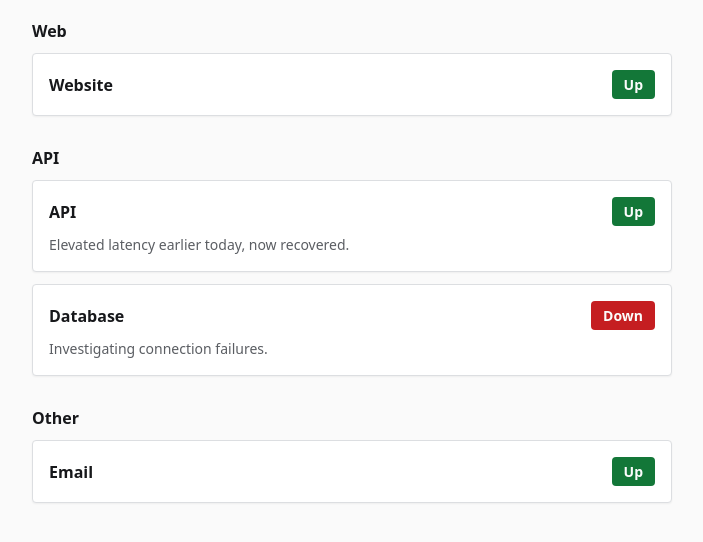
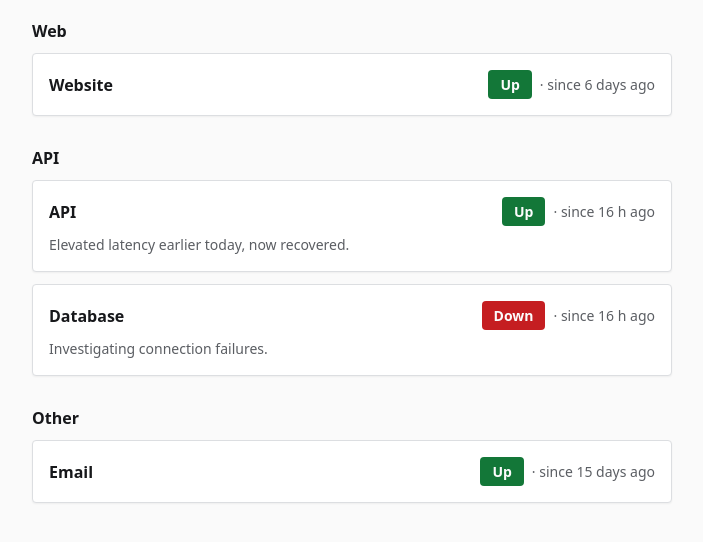
Before and after one commit to LorenzoWynberg/beacon, a plain HTML site: page index.html in a window 1280 px wide. Shown: the part 86-628 px from the top of the page, without its empty margins (288-991 px from the left). Drawn offline with Linux system fonts and the light colour scheme.

Commit message:
feat(RZFCMIVJ): status as object with since; invalid badge for string status
Assisted-by: Trinity/Implementer:claude-sonnet-5-5

```diff
--- a/src/main.js
+++ b/src/main.js
@@ -1,10 +1,10 @@
-import { formatRelativeAge, groupServices, isFutureTimestamp, isStale, parseStatus } from './status.js';
+import { formatRelativeAge, formatSince, groupServices, isFutureTimestamp, isStale, parseStatus } from './status.js';
 
 const list = document.getElementById('services');
 const notices = document.getElementById('notices');
 const updatedEl = document.getElementById('updated');
 
-function serviceItem(s) {
+function serviceItem(s, now) {
   const li = document.createElement('li');
   li.className = 'service';
   const name = document.createElement('span');
@@ -12,8 +12,23 @@ function serviceItem(s) {
   name.textContent = s.name.trim() || 'Unnamed service';
   const badge = document.createElement('span');
   badge.className = `badge badge--${s.status}`;
-  badge.textContent = s.status === 'up' ? 'Up' : s.status === 'down' ? 'Down' : 'Unknown';
-  li.append(name, badge);
+  badge.textContent = { up: 'Up', down: 'Down', invalid: 'Invalid status' }[s.status] ?? 'Unknown';
+  const sinceAge = formatSince(s.since, now);
+  if (sinceAge === null) {
+    li.append(name, badge);
+  } else {
+    const status = document.createElement('span');
+    status.className = 'service__status';
+    const since = document.createElement('span');
+    since.className = 'service__since';
+    const time = document.createElement('time');
+    time.setAttribute('datetime', s.since);
+    time.title = new Date(s.since).toLocaleString();
+    time.textContent = sinceAge;
+    since.append('· since ', time);
+    status.append(badge, ' ', since);
+    li.append(name, status);
+  }
   if (s.note) {
     const note = document.createElement('p');
     note.className = 'service__note';
@@ -56,7 +71,7 @@ function render({ updated, services }) {
 
   const { grouped, groups } = groupServices(services);
   if (!grouped) {
-    list.append(...services.map(serviceItem));
+    list.append(...services.map((s) => serviceItem(s, now)));
     return;
   }
   groups.forEach((g, i) => {
@@ -69,7 +84,7 @@ function render({ updated, services }) {
     const ul = document.createElement('ul');
     ul.className = 'services';
     ul.setAttribute('aria-labelledby', h.id);
-    ul.append(...g.services.map(serviceItem));
+    ul.append(...g.services.map((s) => serviceItem(s, now)));
     section.append(h, ul);
     list.before(section);
   });
--- a/src/status.js
+++ b/src/status.js
@@ -21,6 +21,11 @@ export function formatRelativeAge(updated, now) {
   if (seconds < DAY) return `${Math.floor(seconds / HOUR)} h ago`;
   const days = Math.floor(seconds / DAY);
   return days === 1 ? '1 day ago' : `${days} days ago`;
+}
+
+export function formatSince(since, now) {
+  const age = formatRelativeAge(since, now);
+  return age === 'unknown' ? null : age;
 }
 
 export function isStale(updated, now) {
@@ -57,10 +62,15 @@ export function parseStatus(text) {
     updated: data.updated,
     services: data.services.map((s) => {
       const item = s !== null && typeof s === 'object' ? s : {};
+      const raw = item.status;
+      const isObj = raw !== null && typeof raw === 'object' && !Array.isArray(raw);
       const out = {
         name: typeof item.name === 'string' ? item.name : '',
-        status: normaliseStatus(item.status),
+        status: typeof raw === 'string' ? 'invalid' : isObj ? normaliseStatus(raw.state) : 'unknown',
       };
+      if (isObj && typeof raw.since === 'string' && !Number.isNaN(new Date(raw.since).getTime())) {
+        out.since = raw.since;
+      }
       if (typeof item.note === 'string') out.note = item.note;
       if (typeof item.group === 'string' && item.group.trim()) out.group = item.group.trim();
       return out;
--- a/status.json
+++ b/status.json
@@ -1,9 +1,9 @@
 {
   "updated": "2026-11-16T18:00:00+00:00",
   "services": [
-    { "name": "Website", "group": "Web", "status": "up" },
-    { "name": "API", "group": "API", "status": "up", "note": "Elevated latency earlier today, now recovered." },
-    { "name": "Database", "group": "API", "status": "down", "note": "Investigating connection failures." },
-    { "name": "Email", "status": "up" }
+    { "name": "Website", "group": "Web", "status": { "state": "up", "since": "2026-11-10T09:00:00+00:00" } },
+    { "name": "API", "group": "API", "status": { "state": "up", "since": "2026-11-16T15:00:00+00:00" }, "note": "Elevated latency earlier today, now recovered." },
+    { "name": "Database", "group": "API", "status": { "state": "down", "since": "2026-11-16T14:30:00+00:00" }, "note": "Investigating connection failures." },
+    { "name": "Email", "status": { "state": "up", "since": "2026-11-01T12:00:00+00:00" } }
   ]
 }
--- a/styles.css
+++ b/styles.css
@@ -87,6 +87,9 @@ h1 {
   overflow-wrap: anywhere;
 }
 
+.service__status { display: inline-flex; flex-wrap: wrap; align-items: center; gap: var(--spacing-2); }
+.service__since { color: var(--muted); font-size: var(--text-sm); }
+
 .badge {
   flex: none;
   padding: var(--spacing-1) var(--spacing-3);
@@ -96,6 +99,7 @@ h1 {
 }
 .badge--up { background: var(--success); color: var(--on-success); }
 .badge--down { background: var(--danger); color: var(--on-danger); }
+.badge--invalid { background: var(--surface); color: var(--danger); border: 1px solid var(--danger); }
 .badge--unknown { background: var(--neutral); color: var(--on-neutral); }
 
 .group + .group { margin-top: var(--spacing-8); }
```
Also changed, not shown: test/status.test.js (+2 -2 lines), 4 other files.
